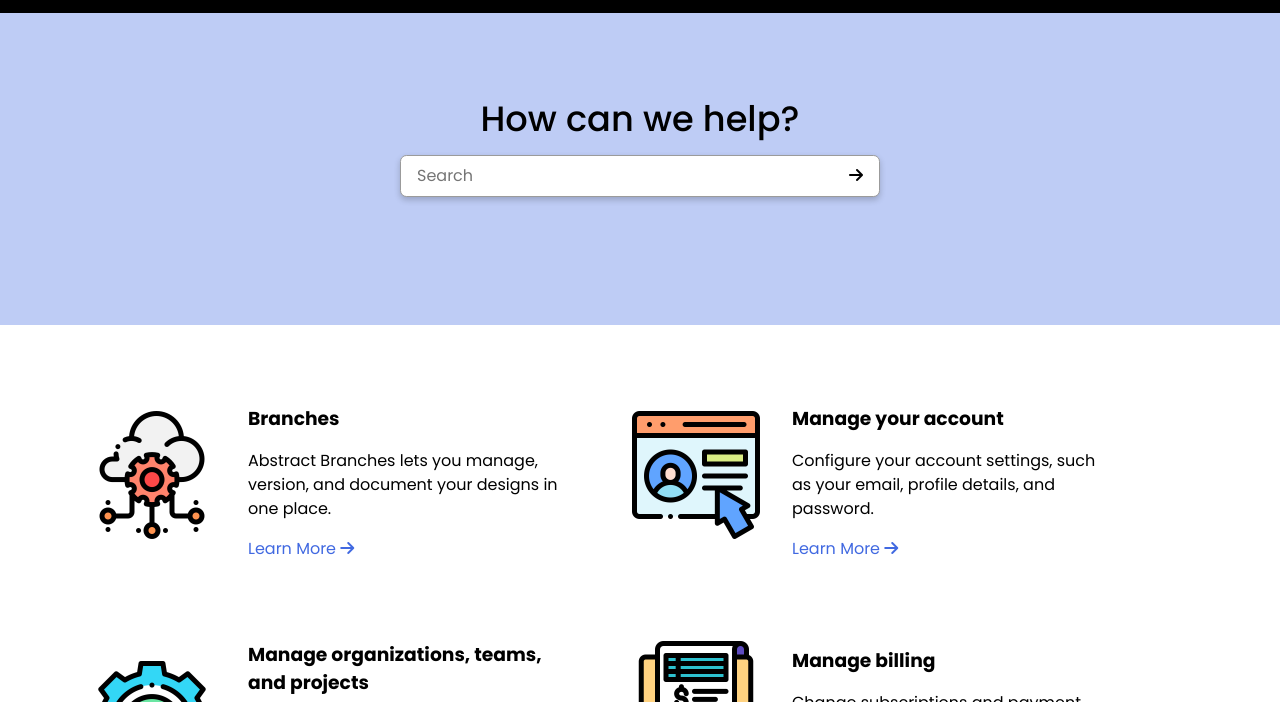
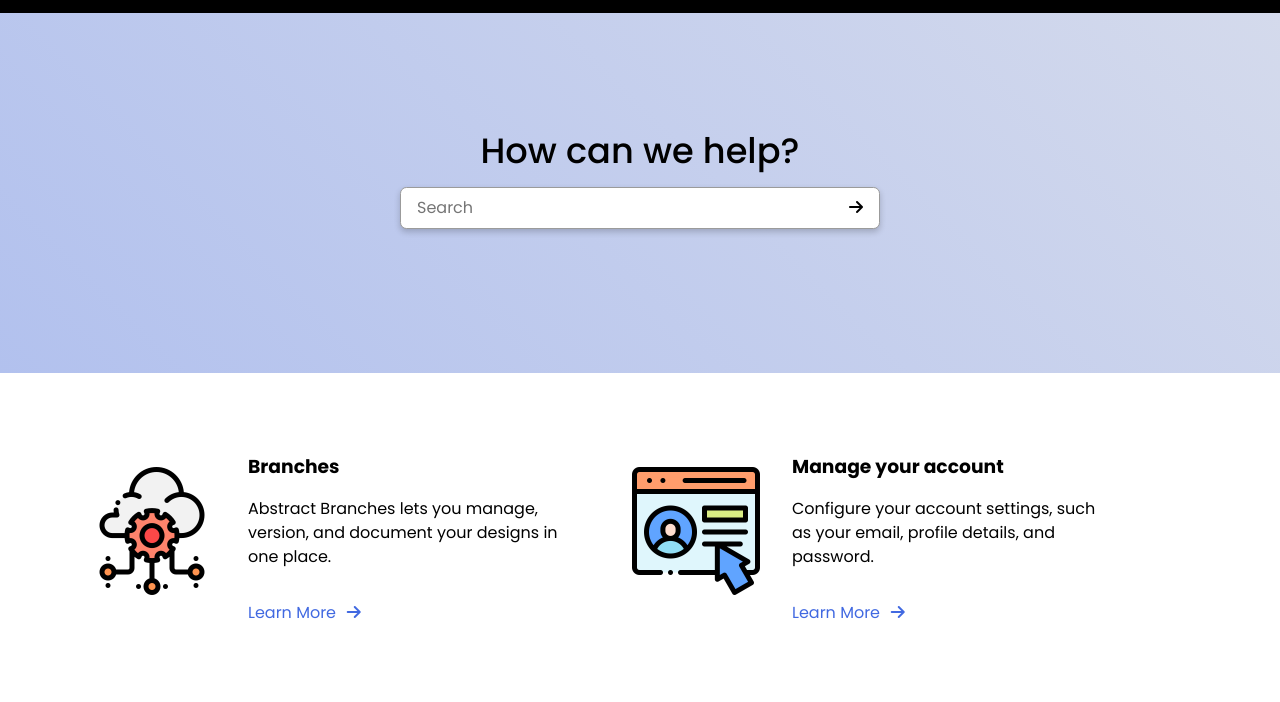
Before and after one commit to hemiruatoto/Practice_Abstract, a plain HTML site: page index.html in a window 1280 px wide. Shown: the part 60-762 px from the top of the page. Drawn offline with Linux system fonts and the light colour scheme; a web font is replaced by a local one.

Commit message:
Style tweaks
Fixed a few spacing issues and tweaked some colors.

```diff
--- a/styles.css
+++ b/styles.css
@@ -4,11 +4,13 @@
 /* --VARIABLES-- */
 :root {
     --primary: royalblue;
-    --light: rgb(190, 204, 245);
+    --light: rgb(178, 193, 238);
     --dark: rgb(32, 69, 180);
     --black: black;
     --white: white;
     --grey: rgb(155, 155, 155);
+    --hero-gradient-first: var(--light);
+    --hero-gradient-second: rgb(212, 218, 236);
 }
 
 /* --RESET-- */
@@ -115,6 +117,10 @@ a {
 
 a:hover {
     color: var(--light);
+}
+
+a .fas {
+    margin-left: 0.4rem;
 }
 
 button {
@@ -231,8 +237,8 @@ button {
 
 .hero {
     width: 100%;
-    padding: 2rem 0 4rem;
-    background: var(--light);
+    padding: 4rem 0 6rem;
+    background: linear-gradient(45deg, var(--hero-gradient-first), var(--hero-gradient-second));
 }
 
 .hero-text {
@@ -285,7 +291,7 @@ button {
 }
 
 .info-card .info-card-content p {
-    margin-bottom: 1rem;
+    margin-bottom: 2rem;
 }
 
 /* Footer */
@@ -372,6 +378,7 @@ button {
     .hero-form {
         margin: 0 auto;
     }
+
     .info-card {
         flex-direction: row;
         gap: 0 2rem;
@@ -383,10 +390,6 @@ button {
 
     .info-card .info-card-content {
         text-align: left;
-    }
-
-    .info-card .info-card-content p {
-        margin-bottom: 1rem;
     }
 }
 
@@ -411,7 +414,7 @@ button {
     }
 
     .hero {
-        padding: 4rem 0 7rem;
+        padding: 6rem 0 8rem;
     }
 
     .hero-text h2 {
```
